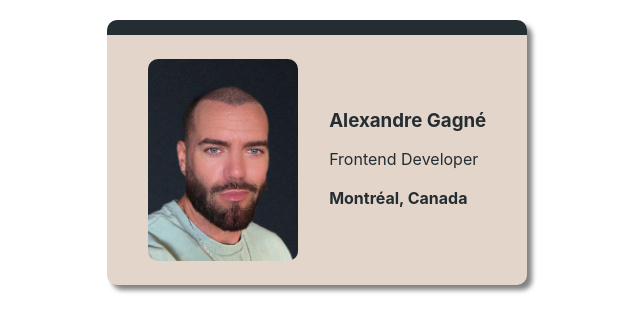
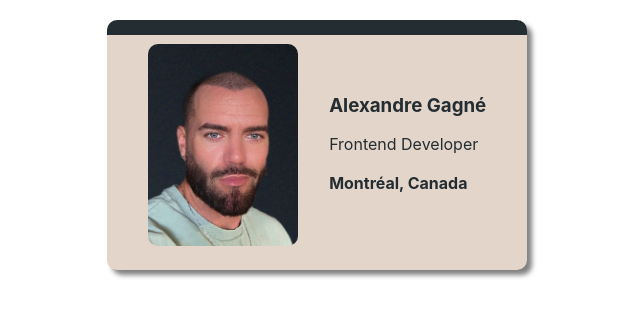
Before and after one commit to Alexgagne82/business-card, a website built with Vite: page index.html in a window 1280 px wide. Shown: the whole page, without its empty margins (323-963 px from the left). Built offline with nearby package versions, Linux system fonts and the light colour scheme.

Commit message:
Update styles.css

```diff
--- a/styles.css
+++ b/styles.css
@@ -18,7 +18,7 @@ body {
     width: 370px;
     height: 200px;
     margin: auto auto;
-    padding: 25px;
+    padding: 10px 25px 25px 25px;
     display: flex;
     justify-content: space-around;
     align-items: center;
```
